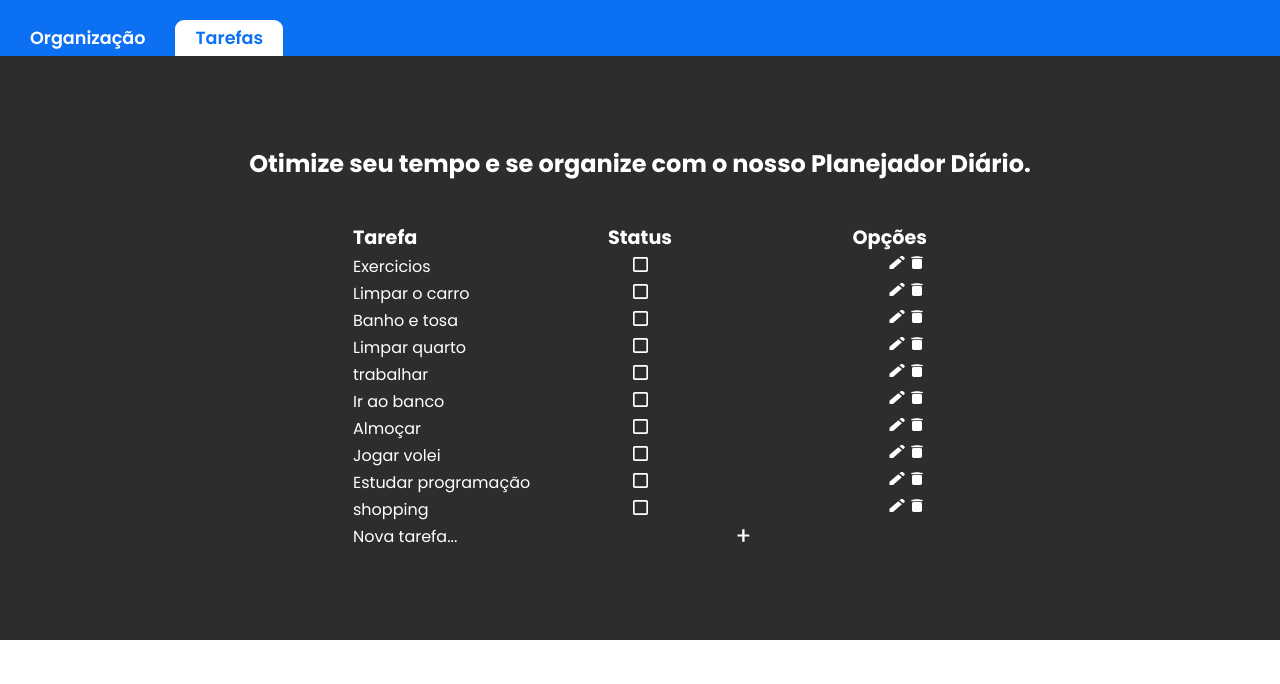
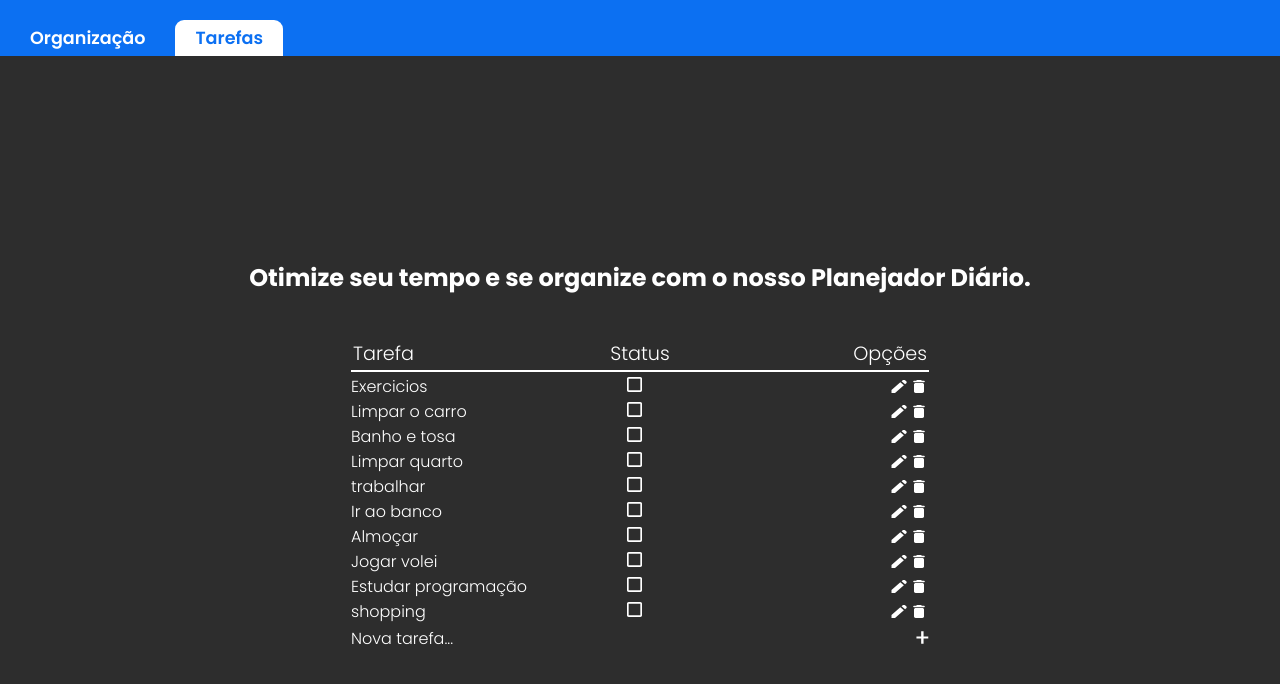
Before and after one commit to usrjair0/Desafio3_DNC, a React (Vite) app in the folder my-app/: page / in a window 1280 px wide. Shown: the top 684 px of the page. Built offline with nearby package versions, Linux system fonts and the light colour scheme.

Commit message:
commit changes

```diff
--- a/my-app/src/components/organizador/Organizador.jsx
+++ b/my-app/src/components/organizador/Organizador.jsx
@@ -5,6 +5,7 @@ import trash from '../../assets/trash.svg';
 import square from '../../assets/square.svg';
 import some from '../../assets/some.svg';
 import squareClicked from '../../assets/squareClicked.svg'
+
 
 const Organizador = ({data}) => {
     //https://developer.mozilla.org/pt-BR/docs/Web/JavaScript/Reference/Global_Objects/Array//
@@ -20,9 +21,9 @@ const Organizador = ({data}) => {
         <table className='main__table'>
             <thead className='main__thead'>
                 <tr className='main__tr'>
-                    <th className='main__item'>Tarefa</th>
-                    <th className='main__item'>Status</th>
-                    <th className='main__item'>Opções</th>
+                    <td className='main__item'>Tarefa</td>
+                    <td className='main__item'>Status</td>
+                    <td className='main__item'>Opções</td>
                 </tr>
             </thead>
             <tbody className='main__tbody'>
--- a/my-app/src/components/organizador/index.scss
+++ b/my-app/src/components/organizador/index.scss
@@ -1,4 +1,17 @@
+thead {
+    display: flex;
+}
+tbody tr {
+    display: flex;
+    justify-content: space-between;
+}
+tfoot tr {
+    display: flex;
+    justify-content: space-between;
+}
 .main{
+    height: 100vh;
+    font-weight: 300;
     color: white;
     background-color: #2D2D2D;
     display: flex;
@@ -6,29 +19,40 @@
     align-items: center;
     justify-content: center;
     padding: 7%;
-    &__tr {
-        padding: 0 0;
-        border-bottom: 1px solid white;
-    }
     &__table {
         margin-top: 40px;
     }
-    &__thead tr {
+    &__thead td {
         font-size: 1.2rem;
+    }
+
+    &__tr {
+        border-color: white !important;
+        border-bottom-color: white !important;
         border-bottom: 2px solid white;
     }
-    &__thead th:nth-child(1){
+
+    &__thead td:nth-child(1){
         text-align: left;
     }
-    &__thead th:nth-child(3){
+
+    &__thead td:nth-child(2){
+        text-align: center;
+    }
+
+    &__thead td:nth-child(3){
         text-align: right;
     }
+
     &__item {
         width: 190px;
     }
+
     &__square{
-        text-align: center;
+        position: absolute;
+        left: 49%;
     }
+
     &__images{
         display: flex;
         justify-content: end;
--- a/my-app/src/index.scss
+++ b/my-app/src/index.scss
@@ -1,5 +1,4 @@
- @import url('https://fonts.googleapis.com/css2?family=Poppins:wght@400;500;600;700&display=swap');
-
+ @import url('https://fonts.googleapis.com/css2?family=Poppins:wght@200;300;400;500;600;700&display=swap');
 *{
     margin: 0;
     padding: 0;
--- a/my-app/src/main.jsx
+++ b/my-app/src/main.jsx
@@ -2,7 +2,7 @@ import React from 'react'
 import ReactDOM from 'react-dom/client'
 import { createBrowserRouter, RouterProvider } from "react-router-dom";
 import './index.scss'
-import Home from './views/Home';
+import Home from './views/Home/Home';
 import { TAREFAS } from '../src/mock/Tarefas.mock'
 
 const router = createBrowserRouter([
--- a/my-app/src/views/Home.jsx
+++ b/my-app/src/views/Home/Home.jsx
@@ -1,7 +1,7 @@
 import React from 'react'
 import './index.scss';
-import Headermenu from '../components/Headermenu/Headermenu'
-import Organizador from '../components/organizador/Organizador';
+import Headermenu from '../../components/Headermenu/Headermenu'
+import Organizador from '../../components/organizador/Organizador';
 
 const Home = ({ data }) => {
   return (
```
Also changed, not shown: my-app/src/views/Home/index.scss (added).
